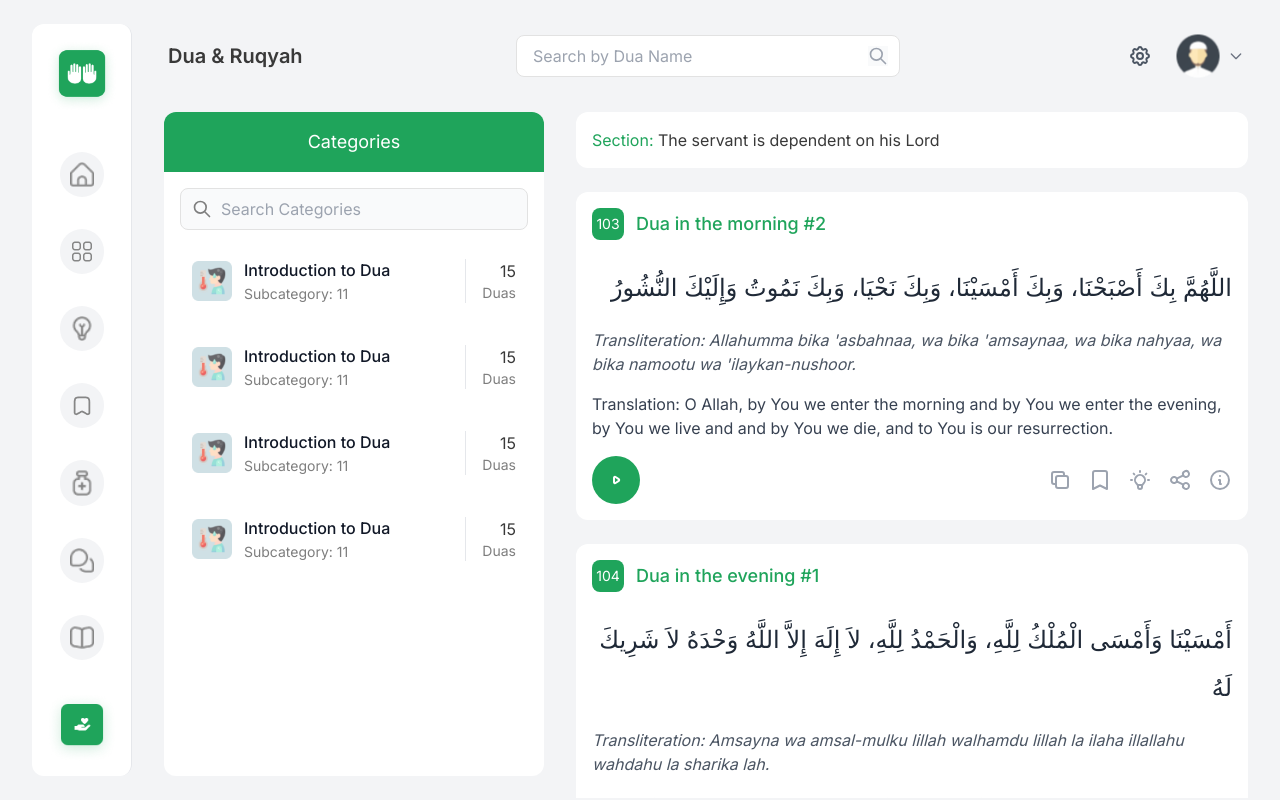
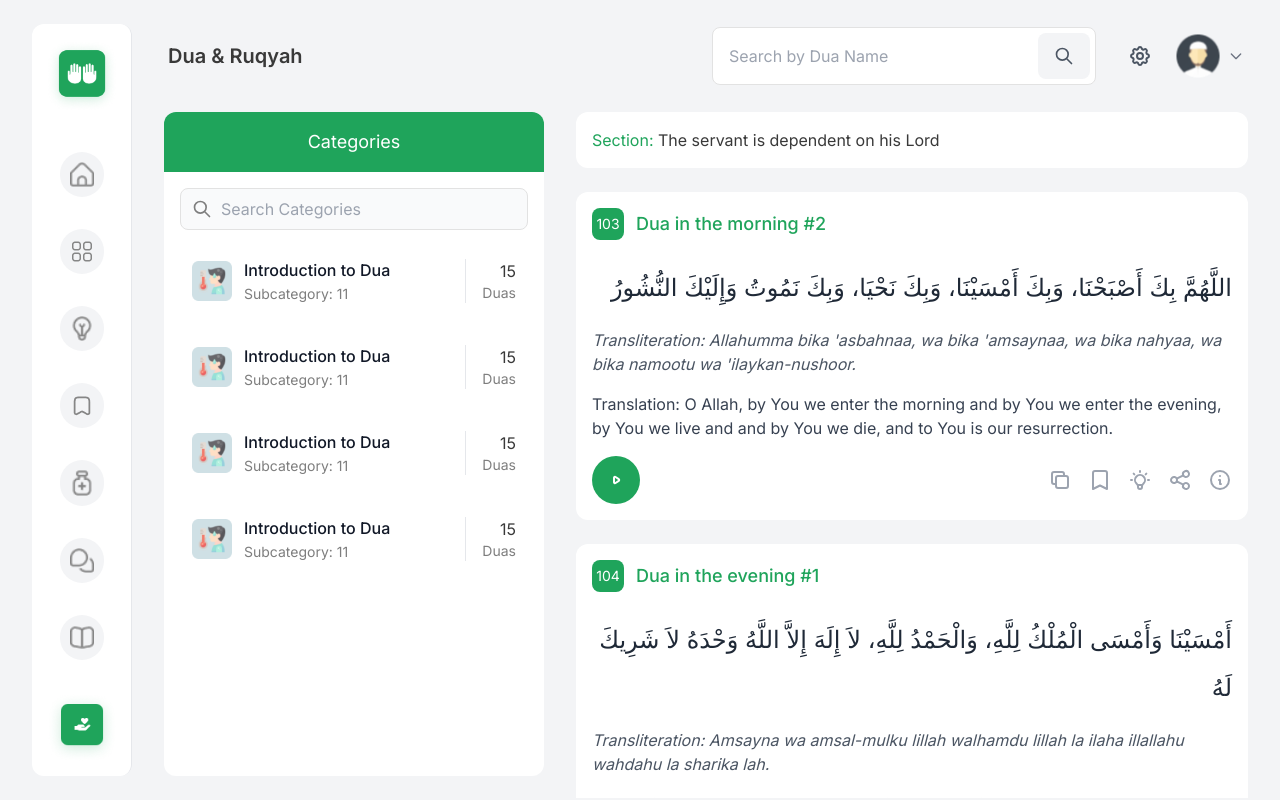
Before and after one commit to Sadiqur057/duaruqyah-frontend, a Next.js app: page / in a window 1280 px wide. Built offline with nearby package versions, Linux system fonts and the light colour scheme.

Commit message:
updated input field appearance

```diff
--- a/src/components/shared/Header.jsx
+++ b/src/components/shared/Header.jsx
@@ -24,11 +24,11 @@ export default function Header() {
               <input
                 type="search"
                 placeholder="Search by Dua Name"
-                className="w-full px-4 py-2 bg-white rounded-lg focus:outline-none custom-border"
+                className="w-full px-4 py-4 xl:bg-white bg-body rounded-lg focus:outline-none custom-border"
               />
-              <button className="absolute right-3 top-1/2 -translate-y-1/2 bg-gray-50">
+              <button className="absolute right-[6px] top-1/2 -translate-y-1/2 bg-white xl:bg-body rounded-lg py-[13px] px-4">
                 <svg
-                  className="w-5 h-5 text-gray-400"
+                  className="w-5 h-5 text-gray-600"
                   fill="none"
                   stroke="currentColor"
                   viewBox="0 0 24 24"
@@ -45,9 +45,8 @@ export default function Header() {
           </div>
         </div>
 
-        <div className="flex items-center gap-4 lg:w-80 justify-end">
+        <div className="flex items-center gap-4 2xl:w-80 justify-end">
           <MobileSettings />
-
           <UserMenu />
         </div>
       </div>
```
